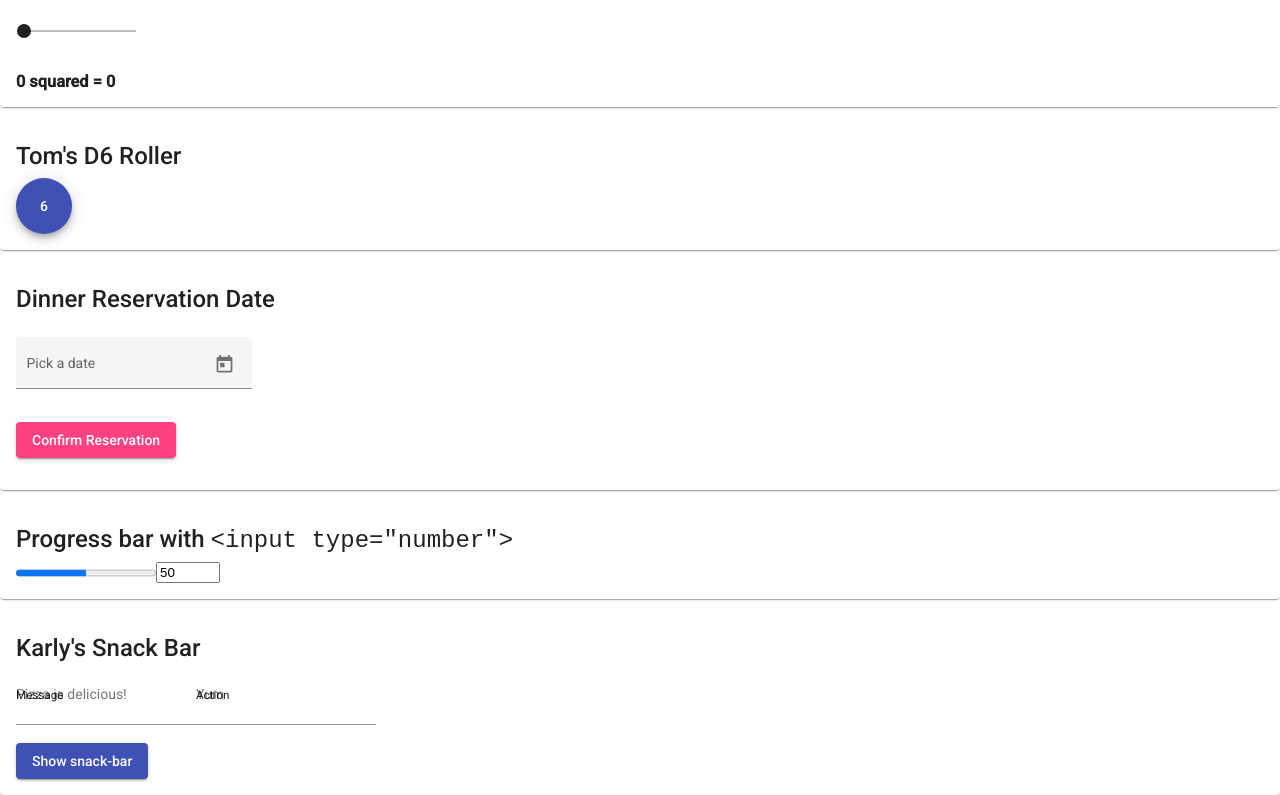
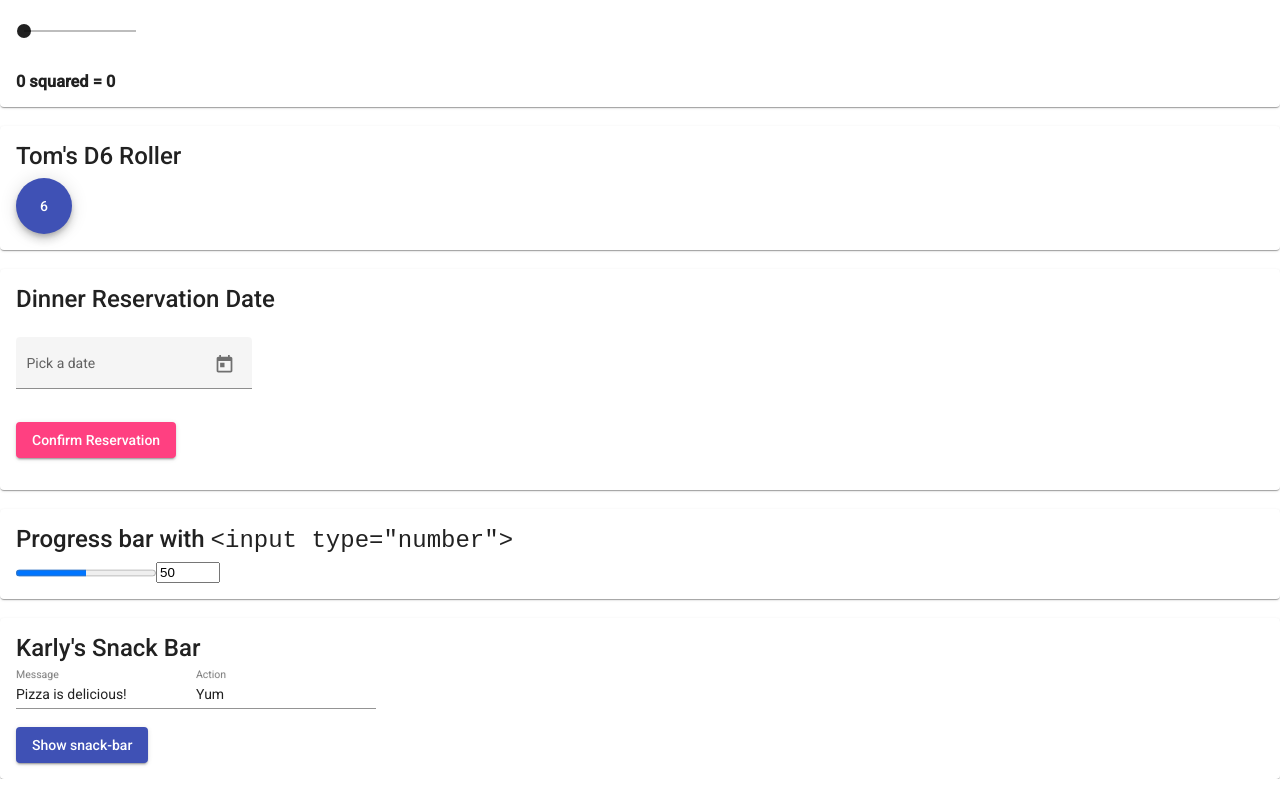
Before and after one commit to 2021-spring-jsf-tuth/components, an Angular app: page / in a window 1280 px wide. Shown: the part 307-1102 px from the top of the page. Built offline with nearby package versions, Linux system fonts and the light colour scheme.

Commit message:
Fixed debugging issues

```diff
--- a/src/app/kkh-snackbar/kkh-snackbar.component.html
+++ b/src/app/kkh-snackbar/kkh-snackbar.component.html
@@ -6,15 +6,15 @@
 
   <mat-card-content>
     <mat-form-field>
-      <!-- <mat-label>Message</mat-label> -->
-      <small><label>Message</label></small>
-      <input matInput placeholder="Pizza is delicious!" #message>
+      <mat-label>Message</mat-label>
+      <!-- <small><label>Message</label></small> -->
+      <input matInput value="Pizza is delicious!" #message>
     </mat-form-field>
 
     <mat-form-field>
-      <!-- <mat-label>Action</mat-label> -->
-      <small><label>Action</label></small>
-      <input matInput placeholder="Yum" #action>
+      <mat-label>Action</mat-label>
+      <!-- <small><label>Action</label></small> -->
+      <input matInput value="Yum" #action>
     </mat-form-field>
 
     <br>
```
